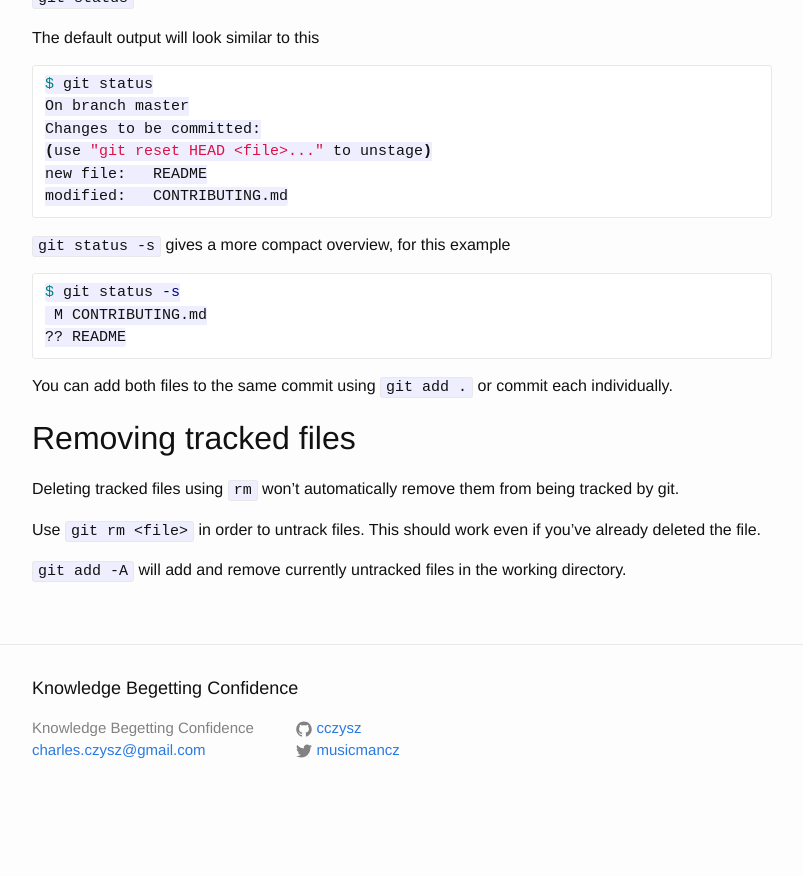
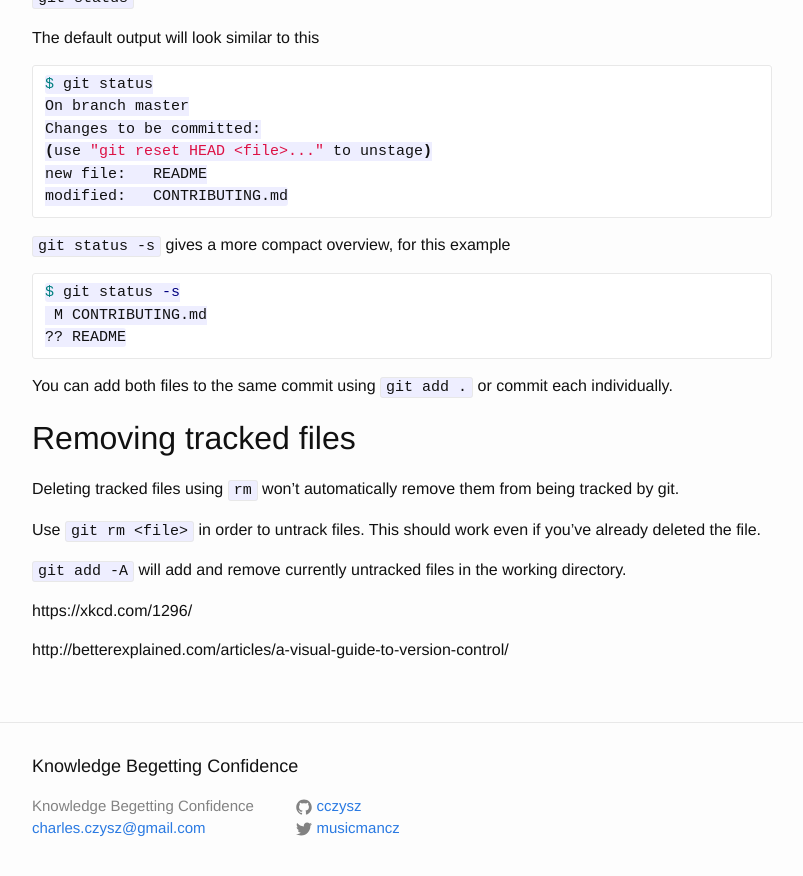
Before and after one commit to cczysz/cczysz.github.io, a Jekyll site: the page built from _posts/2015-08-12-git-tutorial.md, in a window 1280 px wide and 900 px high, scrolled down 2201 px. Shown: the top 876 px of the window, without its empty margins (238-1041 px from the left). Built offline with Jekyll 4.4.1, drawn with Linux system fonts in a browser that asks for light colours; before the commit the page ends 3023 px from its top, so only the background shows below that; part of the change alters nothing that is shown.

Commit message:
added links

```diff
--- a/_posts/2015-08-12-git-tutorial.md
+++ b/_posts/2015-08-12-git-tutorial.md
@@ -116,3 +116,7 @@ Deleting tracked files using `rm` won't automatically remove them from being tra
 Use `git rm <file>` in order to untrack files. This should work even if you've already deleted the file.
 
 `git add -A` will add and remove currently untracked files in the working directory.
+
+https://xkcd.com/1296/
+
+http://betterexplained.com/articles/a-visual-guide-to-version-control/
```
